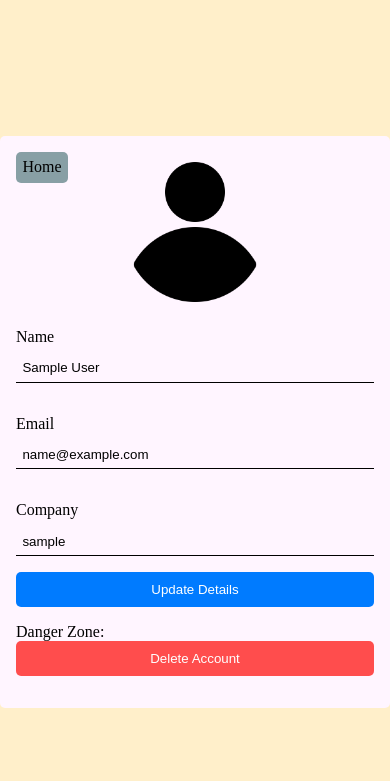
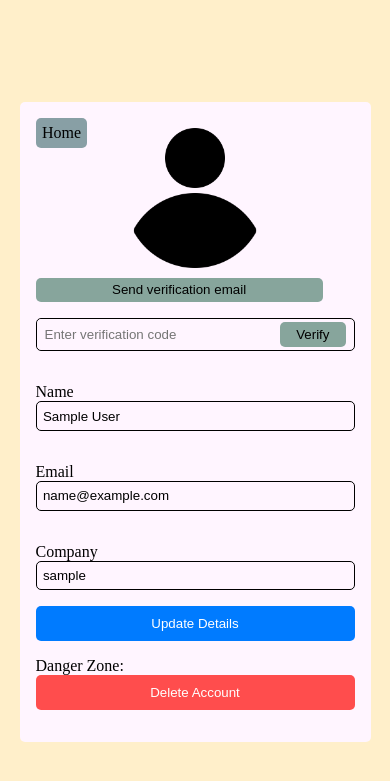
Before and after one commit to aust21/bhuggettiAPI, a Flask app: a page that uses inatorAPI/templates/settings.html in a window 390 px wide. Shown: the top 781 px of the page. Run offline with Flask 3, Linux system fonts and the light colour scheme; the visitor is signed in with stand-in values (Sample User, id 1).

Commit message:
email auth

```diff
--- a/app.py
+++ b/app.py
@@ -8,4 +8,4 @@ migrate = Migrate(app, db)
 
 
 if __name__ == '__main__':
-    app.run(host="0.0.0.0", port=5000, debug=True)
+    app.run(host="0.0.0.0", port=5000)
--- a/inatorAPI/__init__.py
+++ b/inatorAPI/__init__.py
@@ -4,10 +4,11 @@ from flask_login import LoginManager
 import os
 from sqlalchemy import func
 from oauthlib.oauth2 import WebApplicationClient
+from flask_mail import Mail, Message
 
 db = SQLAlchemy()
 DB_NAME = "database.db"
-
+mail = Mail()
 GOOGLE_CLIENT_ID = os.getenv("GOOGLE_CLIENT_ID")
 GOOGLE_CLIENT_SECRET = os.getenv("GOOGLE_CLIENT_SECRET")
 GOOGLE_DISCOVERY_URL = "https://accounts.google.com/.well-known/openid-configuration"
@@ -19,6 +20,13 @@ def create_app():
     app.config["SQLALCHEMY_DATABASE_URI"] = f"sqlite:///{DB_NAME}"
     app.config['UPLOAD_FOLDER'] = os.path.join(app.root_path, 'static', 'profile_pics')
     app.config['MAX_CONTENT_LENGTH'] = 16 * 1024 * 1024
+
+    app.config['MAIL_SERVER'] = 'smtp.gmail.com'
+    app.config['MAIL_PORT'] = 587
+    app.config['MAIL_USE_TLS'] = True
+    app.config['MAIL_USERNAME'] = 'bhuggettiapi@gmail.com'  # Your email
+    app.config['MAIL_PASSWORD'] = 'qfzk bhzz wjlc vryz'     # Your app password
+    mail.init_app(app)
     db.init_app(app)
     from .auth import auth
     from .models import User, TechnicalQuestion, CultureFitQuestion
--- a/inatorAPI/auth.py
+++ b/inatorAPI/auth.py
@@ -1,11 +1,12 @@
-from flask import Blueprint, render_template, redirect, url_for, request, flash
-import sys, os, requests, json
+from flask import Blueprint, render_template, redirect, url_for, request, flash, current_app
+import sys, os, requests, json, random, sqlite3
 from .models import User
-from . import db
+from . import db, mail
 from .views import views
 from flask_login import login_user, logout_user, login_required, current_user
 from werkzeug.security import generate_password_hash, check_password_hash
 from oauthlib.oauth2 import WebApplicationClient
+from flask_mail import Message
 
 sys.path.append(os.getcwd())
 
@@ -13,8 +14,6 @@ sys.path.append(os.getcwd())
 auth = Blueprint("auth", __name__)
 GOOGLE_CLIENT_ID = os.getenv("GOOGLE_CLIENT_ID")
 GOOGLE_CLIENT_SECRET = os.getenv("GOOGLE_CLIENT_SECRET")
-# print(f"-------ID----------{GOOGLE_CLIENT_ID}")
-# print(f"-------SECRET----------{GOOGLE_CLIENT_SECRET}")
 GOOGLE_DISCOVERY_URL = "https://accounts.google.com/.well-known/openid-configuration"
 
 
@@ -87,31 +86,67 @@ def google_callback():
     login_user(user)
     return redirect(url_for("views.home"))
 
+def generate_code():
+    code = set()
+
+    while len(code) < 7:
+        num = random.randint(0, 9)
+        code.add(str(num))
+    return "".join(code)
+
+#
+
+@auth.route("/confirm-account", methods=["GET", "POST"])
+def update_account():
+    if request.method == "POST":
+        code = request.form.get("code")
+        if current_user.cormfirm_code == code:
+            current_user.account_confirmed = True
+            db.session.commit()
+            flash("Account verified")
+            return redirect(url_for('views.settings', id=current_user.id))
+        flash("Account could not be confirmed")
+        return redirect(url_for('views.settings', id=current_user.id))
+    flash("An error has occured, please try again")
+    return redirect(url_for('views.settings', id=current_user.id))
+
+
+@auth.route("/verify", methods=["GET", "POST"])
+def verify():
+    code = generate_code()
+    current_user.cormfirm_code = code
+    db.session.add(current_user)
+    db.session.commit()
+
+    msg = Message('bhuggettiAPI | Email Verification',
+                  sender=current_app.config['MAIL_USERNAME'],
+                  recipients=[current_user.email])
+
+    msg.html = render_template('email/verification.html',
+                             user=current_user,
+                             code=code)
+
+    mail.send(msg)
+    flash('Verification code has been sent to your email.', 'success')
+    return redirect(url_for('views.settings', id=current_user.id))
+
+
 @auth.route("/complete-profile", methods=["GET", "POST"])
 @login_required
 def complete_profile():
-    # logger.debug(f"Current user: {current_user}")
-    # logger.debug(f"Current user is authenticated: {current_user.is_authenticated}")
-    # logger.debug(f"Current user attributes: {vars(current_user)}")
+    if request.method == "POST":
 
-    if request.method == "POST":
         speciality = request.form.get("speciality")
         password = request.form.get("password")
         company = request.form.get("company")
-        # logger.debug(f"Received speciality: {speciality}")
-
-
         try:
             current_user.speciality = speciality
             current_user.password = generate_password_hash(password, method="pbkdf2:sha256")
             current_user.company = company
-            # logger.debug(f"Updated current_user: {vars(current_user)}")
             db.session.commit()
-            # flash("Profile updated successfully!", category="success")
             return redirect(url_for("views.home"))
         except Exception as e:
             db.session.rollback()
-
 
     return render_template("complete_profile.html", user=current_user)
 
--- a/inatorAPI/static/settings.css
+++ b/inatorAPI/static/settings.css
@@ -1,4 +1,4 @@
-div.flex {
+.holder.flex {
   justify-content: space-between;
   width: 60%;
   margin: 0 auto;
@@ -13,7 +13,7 @@ div.flex {
   top: 1rem;
   left: 1rem;
   background-color: #889fa5;
-  padding: .4rem;
+  padding: 0.4rem;
   border-radius: 5px;
 }
 
@@ -29,19 +29,44 @@ form {
 
 .form-group {
   margin: 1rem 0;
+  width: 100%;
+}
+
+.form-group.flex > input {
+  border: none;
+  padding: 0;
+  width: 100%;
+  outline: none;
+  padding: 0.5rem;
+}
+
+.form-group.flex {
+  border: 1px solid #000;
+  border-radius: 5px;
+  padding: 0;
+  justify-content: space-between;
 }
 
 label {
-  margin-bottom: 0.9rem;
+  margin-bottom: 0.2rem;
+}
+
+.email-v {
+  gap: 1rem;
+  width: 100%;
+  justify-content: space-between;
+}
+
+.email-v > input {
+  width: 65%;
 }
 
 input[type="text"],
 input[type="email"] {
   width: 100%;
-  border: none;
-  border-bottom: 1px solid #000000;
+  border: 1px solid #000;
   background-color: #fff5ff;
-  margin-top: 0.5rem;
+  border-radius: 5px;
   padding: 0.4rem;
 }
 
@@ -54,6 +79,7 @@ input[type="submit"] {
   outline: none;
   border: 0;
   border-radius: 5px;
+  width: 100%;
 }
 
 input[type="submit"]:hover {
@@ -72,10 +98,6 @@ input[type="submit"]:hover {
   display: flex;
   align-items: center;
   gap: 10px;
-}
-
-.update-profile-picture input[type="file"] {
-  padding: 0;
 }
 
 .message {
@@ -101,34 +123,12 @@ input[type="submit"]:hover {
   display: block;
 }
 
-#file-upload {
-  display: none;
-}
-
-.custom-file-upload {
-  border: 1px solid #ccc;
-  display: inline-block;
-  padding: 6px 12px;
-  cursor: pointer;
-  background-color: #f1f1f1;
-  color: #333;
-  border-radius: 5px;
-  font-size: 14px;
-}
-
-.custom-file-upload:hover {
-  background-color: #ddd;
-}
-
 .forms {
   width: 50%;
 }
 
-.st.flex {
-  justify-content: space-between;
-  width: 100%;
-  margin-top: 0.5rem;
-  padding: 0;
+.st {
+  margin-right: 0.5rem;
 }
 
 #file-name {
@@ -138,10 +138,15 @@ input[type="submit"]:hover {
 
 button[type="submit"] {
   outline: none;
-  background-color: #43655a;
+  background-color: #87a59c;
   border: 0;
   border-radius: 5px;
   padding: 0.3rem 1rem;
+}
+
+.e {
+  width: 100%;
+  padding: 0.4rem 1rem;
 }
 
 #flash-container {
@@ -193,19 +198,21 @@ button[type="submit"] {
 }
 
 @media (max-width: 48em) {
-  div.flex,
-  .st.flex {
+  div.flex {
     flex-direction: column;
   }
 
+  .holder.flex,
+  .e {
+    width: 90%;
+  }
   .side,
   .forms,
   div.flex {
     width: 100%;
   }
 
-  #file-name {
-    text-align: center;
-    width: 50%;
+  .form-group.flex {
+    flex-direction: row;
   }
 }
--- a/inatorAPI/templates/settings.html
+++ b/inatorAPI/templates/settings.html
@@ -26,7 +26,7 @@
     </div>
     {% endif %} {% endwith %}
     <section class="flex">
-      <div class="flex">
+      <div class="holder flex">
         <a href="{{ url_for('views.home') }}" class="home">Home</a>
         <div class="side">
           <div class="img">
@@ -35,27 +35,23 @@
               alt="Profile Image"
             />
           </div>
-          <!-- <form
-            action="{{ url_for('views.upload_profile_image') }}"
-            method="POST"
-            enctype="multipart/form-data"
-          >
-            <div class="form-group">
-              <label for="file-upload" class="custom-file-upload">
-                Choose File
-              </label>
+          <form action="{{ url_for('auth.verify') }}" method="POST">
+            {% if user.account_confirmed==False %}
+            <button type="submit" class="e">Send verification email</button>
+            {% endif %}
+          </form>
+          <form action="{{ url_for('auth.update_account') }}" method="POST">
+            <div class="form-group flex">
               <input
-                id="file-upload"
-                type="file"
-                name="profile_image"
-                onchange="displayFileName()"
+                type="text"
+                placeholder="Enter verification code"
+                name="code"
               />
-              <div class="st flex">
-                <span id="file-name">No file chosen</span>
-                <button type="submit">Upload</button>
+              <div class="st">
+                <button type="submit">Verify</button>
               </div>
             </div>
-          </form> -->
+          </form>
         </div>
         <div class="forms">
           <form action="{{ url_for('views.update_settings') }}" method="POST">
@@ -73,6 +69,7 @@
             <!-- Display user's current email -->
             <div class="form-group">
               <label for="email">Email</label>
+              <div class="email-v flex">
                 <input
                   type="email"
                   id="email"
@@ -80,6 +77,7 @@
                   value="{{ user.email }}"
                   required
                 />
+              </div>
             </div>
 
             <!-- Display user's current company -->
--- a/inatorAPI/views.py
+++ b/inatorAPI/views.py
@@ -52,11 +52,14 @@ def update_settings():
     email = request.form.get('email')
     company = request.form.get('company')
 
+    old_email = current_user.email
     # Update the current user's details
     current_user.name = name
     current_user.email = email
     current_user.company = company
 
+    if old_email != email:
+        current_user.account_confirmed = False
 
     # Commit the updates to the database
     db.session.commit()
--- a/requirements.txt
+++ b/requirements.txt
@@ -7,6 +7,7 @@ click==8.1.7
 cryptography==43.0.1
 Flask==3.0.3
 Flask-Login==0.6.3
+Flask-Mail==0.10.0
 Flask-Migrate==4.0.7
 Flask-SQLAlchemy==3.1.1
 greenlet==3.1.1
--- a/sql.sql
+++ b/sql.sql
@@ -1,3 +1,7 @@
 -- database: instance/database.db
 INSERT INTO user (name, email, password, speciality, company, is_admin, profile_image, cormfirm_code, account_confirmed)
 VALUES ('Austin', 'kngobeni223@gmail.com', 'scrypt:32768:8:1$nogyeP77LlRGULW4$70733184b08e9b78e640c391d9d33403fd90668e2c4f0639d1b510cb23a1d0fd994aa8c6ffe8f63bf76dac5b5536e3000a8505d4a22b2e009fa6cf065dd12b2c', 'Admin', 'Virtitechs',  True, 'default.png', '00000000', True);
+
+DELETE FROM user
+WHERE
+  is_admin = 0;
```
Also changed, not shown: inatorAPI/templates/auth_base.html (+4 -3 lines), inatorAPI/templates/email/verification.html (added, +67 -0 lines), test.py (added, +13 -0 lines), inatorAPI/templates/about.html (deleted). Lines whose indentation alone changed are shown as unchanged.
